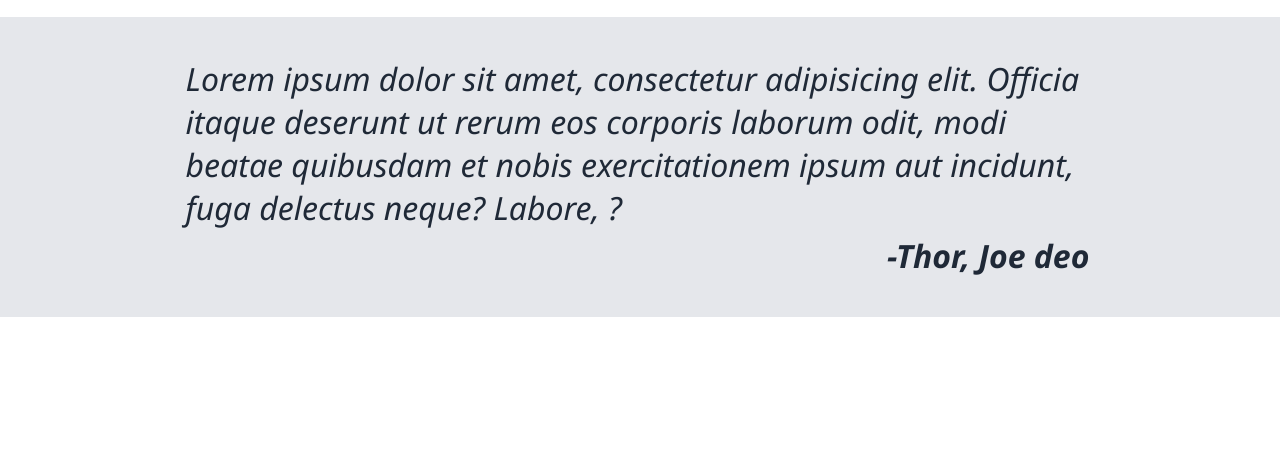
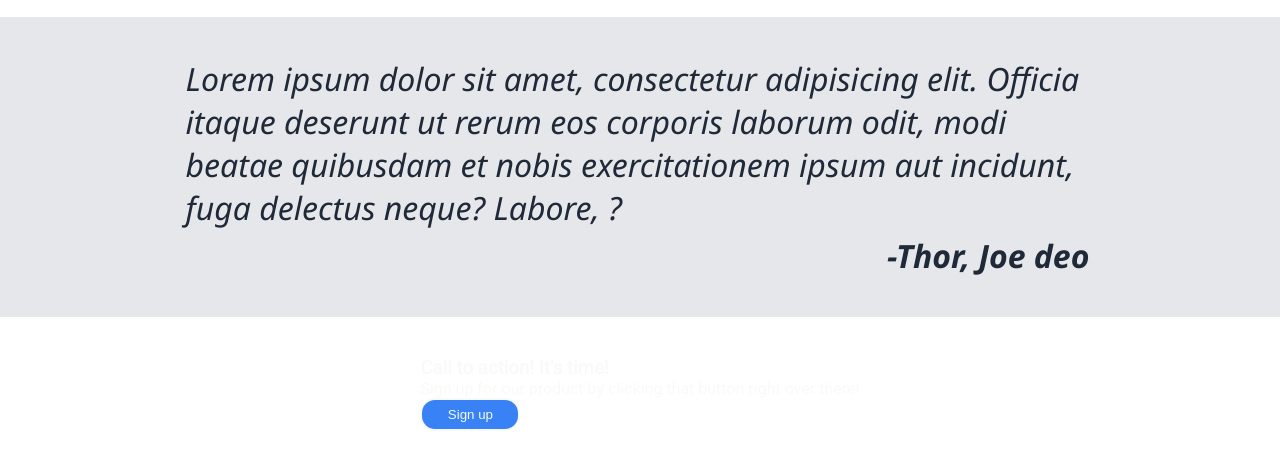
Before and after one commit to mfeti/landing-page, a plain HTML site: page index.html in a window 1280 px wide. Shown: the part 641-1108 px from the top of the page. Before the commit the page ends 958 px from the top, so only its background shows below. Drawn offline with Linux system fonts and the light colour scheme.

Commit message:
Add Call to action index.html and style.css

```diff
--- a/index.html
+++ b/index.html
@@ -73,5 +73,17 @@
         <span class="quote-author">-Thor, Joe deo</span>
       </p>
     </div>
+    <!-- call to action section -->
+    <div class="call-section">
+      <div class="call-card">
+        <div class="text-content">
+          <h3>Call to action! It's time!</h3>
+          <p>
+            Sign up for our product by clicking that button right over there!
+          </p>
+        </div>
+        <button class="call-btn">Sign up</button>
+      </div>
+    </div>
   </body>
 </html>
--- a/style.css
+++ b/style.css
@@ -154,3 +154,37 @@ ul {
   margin-top: 5px;
   font-weight: 800;
 }
+
+.call-section {
+  padding: 40px 72px;
+  display: flex;
+  justify-content: center;
+  align-items: center;
+  color: #f9faf8;
+}
+
+.call-banner {
+  max-width: 620px;
+  background: #3882f6;
+  display: flex;
+  justify-content: space-between;
+  align-items: center;
+  gap: 40px;
+  padding: 40px;
+  border-radius: 15px;
+}
+
+.call-banner h3 {
+  margin-bottom: 2px;
+}
+
+.call-btn {
+  background-color: #3882f6;
+  color: #f9faf8;
+  padding: 7px 0;
+  text-wrap: nowrap;
+  flex: none;
+  width: 100px;
+  border: 2px solid;
+  border-radius: 15px;
+}
```
